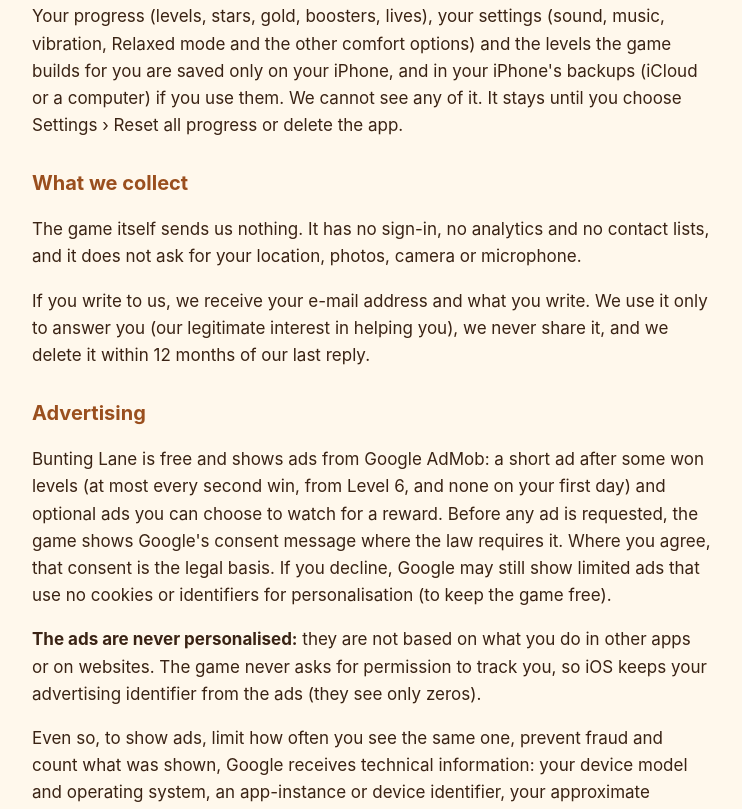
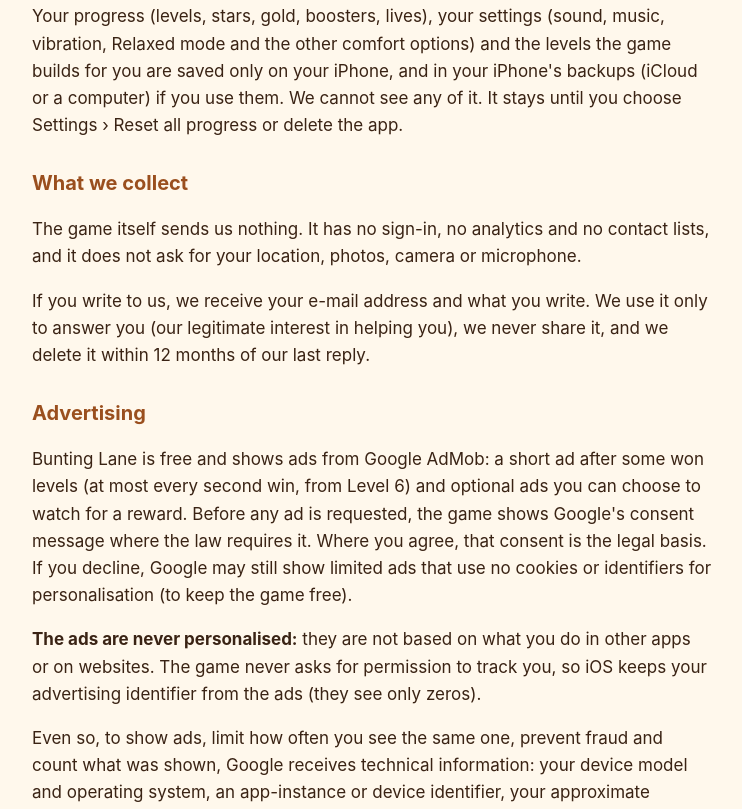
Before and after one commit to kaancaliskan/kaancaliskan.github.io, a plain HTML site: page buntinglane/privacy.html in a window 1280 px wide. Shown: the part 445-1254 px from the top of the page, without its empty margins (268-1010 px from the left). Drawn offline with Linux system fonts and the light colour scheme.

Commit message:
Bunting Lane privacy: ads between levels follow the same rules from the first day

```diff
--- a/buntinglane/privacy.html
+++ b/buntinglane/privacy.html
@@ -40,7 +40,7 @@ for your location, photos, camera or microphone.</p>
 legitimate interest in helping you), we never share it, and we delete it within 12 months of our last reply.</p>
 
 <h2>Advertising</h2>
-<p>Bunting Lane is free and shows ads from Google AdMob: a short ad after some won levels (at most every second win, from Level 6, and none on your first day) and optional ads you can choose
+<p>Bunting Lane is free and shows ads from Google AdMob: a short ad after some won levels (at most every second win, from Level 6) and optional ads you can choose
 to watch for a reward. Before any ad is requested, the game shows Google's consent message where the law requires
 it. Where you agree, that consent is the legal basis. If you decline, Google may still show limited ads that
 use no cookies or identifiers for personalisation (to keep the game free).</p>
```
